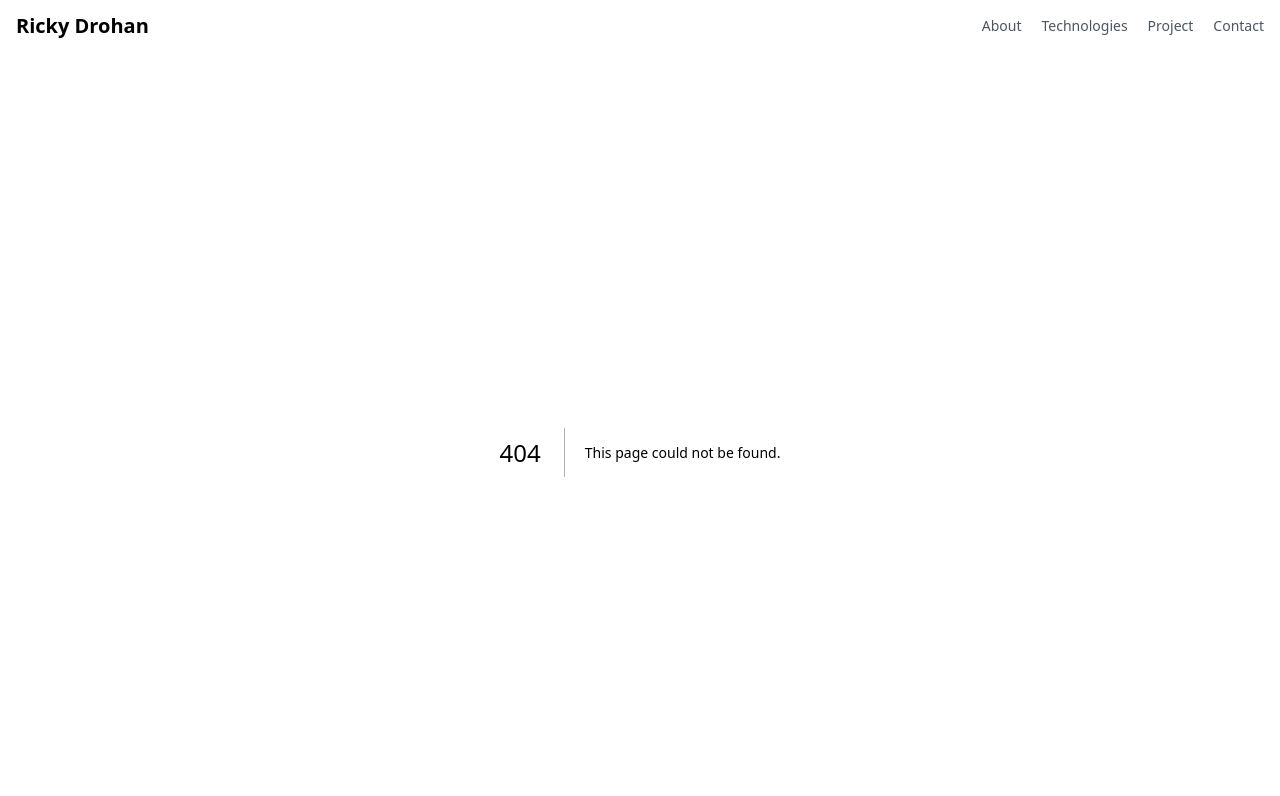
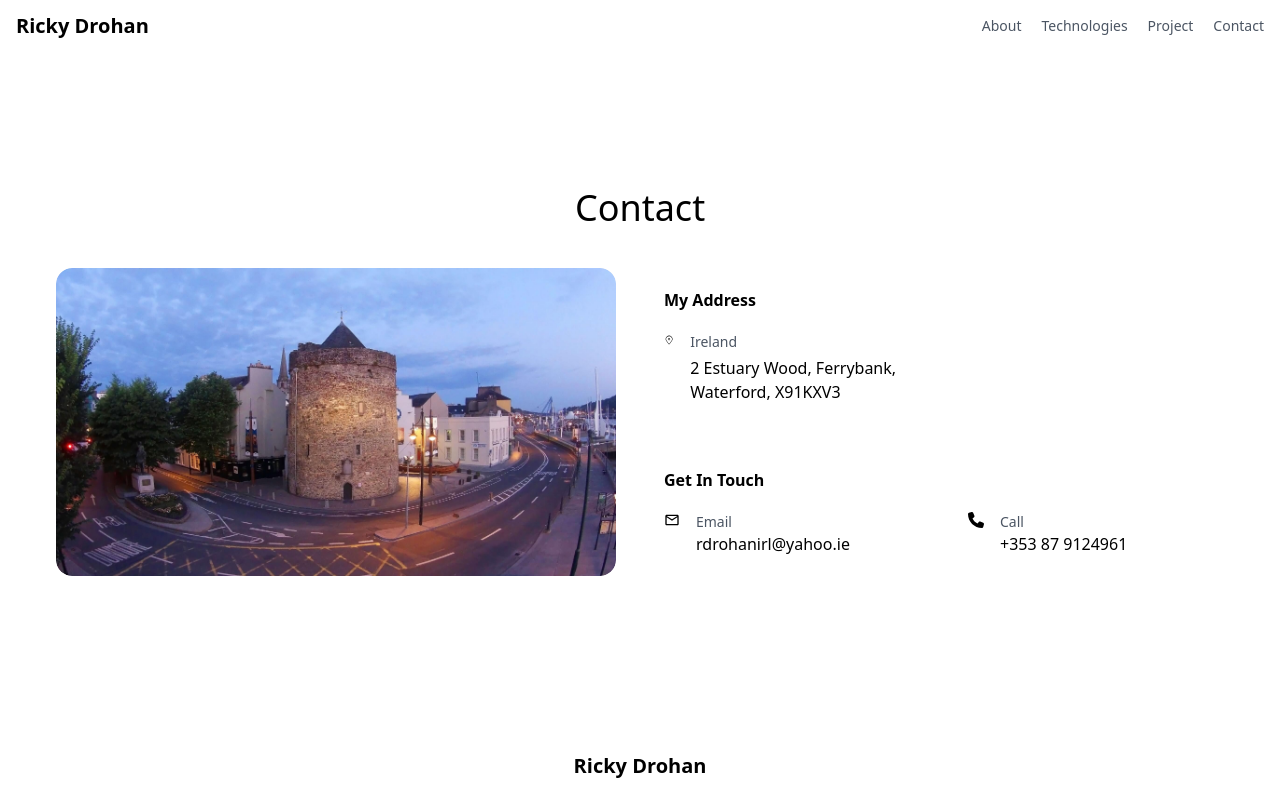
Before and after one commit to RDrohan/ricky-drohan-website, a Next.js app: page /contact in a window 1280 px wide. Before the commit this address had no page. Shown: the top 796 px of the page. Built offline with nearby package versions, Linux system fonts and the light colour scheme.

Commit message:
Added Contacts page

```diff
--- a/app/components/Menu.tsx
+++ b/app/components/Menu.tsx
@@ -33,7 +33,7 @@ export default function Menu() {
       title: "Contacts",
       description: "Getting in touch is easy!",
       callToAction: "Contact Me",
-      link: "",
+      link: "/contact",
     },
   ];
 
--- a/app/components/Navbar.tsx
+++ b/app/components/Navbar.tsx
@@ -57,7 +57,7 @@ export default function Navbar() {
             </Link>
             <Link
               className="font-medium text-gray-600 hover:text-gray-400 focus:outline-none focus:text-gray-400 dark:text-neutral-400 dark:hover:text-neutral-500 dark:focus:text-neutral-500"
-              href="#"
+              href="/contact"
             >
               Contact
             </Link>
--- /dev/null
+++ b/app/contact/page.tsx
@@ -0,0 +1,98 @@
+import { MdOutlineMailOutline } from "react-icons/md";
+import { CiLocationOn } from "react-icons/ci";
+import { FaPhone } from "react-icons/fa6";
+
+import Image from "next/image";
+
+export default function Contact() {
+  return (
+    <div className="mt-auto w-full max-w-[85rem] py-10 px-4 sm:px-6 lg:px-8 mx-auto">
+      <div className="max-w-7xl px-4 lg:px-6 py-12 lg:py-24 mx-auto">
+        <div className="mb-6 sm:mb-10 max-w-2xl text-center mx-auto">
+          <h2 className="font-medium text-black text-2xl sm:text-4xl dark:text-white">
+            Contact
+          </h2>
+        </div>
+
+        <div className="grid grid-cols-1 lg:grid-cols-2 lg:items-center gap-6 md:gap-8 lg:gap-12">
+          <div className="aspect-w-16 aspect-h-6 lg:aspect-h-14 overflow-hidden bg-gray-100 rounded-2xl dark:bg-neutral-800">
+            <Image
+              className="object-cover rounded-2xl"
+              width={1920}
+              height={1080}
+              src="/waterford.jpg"
+              alt="Contacts Image"
+            />
+          </div>
+
+          <div className="space-y-8 lg:space-y-16">
+            <div>
+              <h3 className="mb-5 font-semibold text-black dark:text-white">
+                My Address
+              </h3>
+
+              <div className="grid sm:grid-cols-2 gap-4 sm:gap-6 md:gap-8 lg:gap-12">
+                <div className="flex gap-4">
+                  <CiLocationOn size={16} />
+
+                  <div className="grow">
+                    <p className="text-sm text-gray-600 dark:text-neutral-400">
+                      Ireland
+                    </p>
+                    <address className="mt-1 text-black not-italic dark:text-white">
+                      2 Estuary Wood, Ferrybank, Waterford, X91KXV3
+                    </address>
+                  </div>
+                </div>
+              </div>
+            </div>
+
+            <div>
+              <h3 className="mb-5 font-semibold text-black dark:text-white">
+                Get In Touch
+              </h3>
+
+              <div className="grid sm:grid-cols-2 gap-4 sm:gap-6 md:gap-8 lg:gap-12">
+                <div className="flex gap-4">
+                  <MdOutlineMailOutline size={16} />
+
+                  <div className="grow">
+                    <p className="text-sm text-gray-600 dark:text-neutral-400">
+                      Email
+                    </p>
+                    <p>
+                      <a
+                        className="relative inline-block font-medium text-black focus:outline-none focus:before:bg-black dark:text-white"
+                        href="mailto:rdrohanirl@yahoo.ie"
+                      >
+                        rdrohanirl@yahoo.ie
+                      </a>
+                    </p>
+                  </div>
+                </div>
+
+                <div className="flex gap-4">
+                  <FaPhone size={16} />
+
+                  <div className="grow">
+                    <p className="text-sm text-gray-600 dark:text-neutral-400">
+                      Call
+                    </p>
+                    <p>
+                      <a
+                        className="relative inline-block font-medium text-black focus:outline-none focus:before:bg-black dark:text-white"
+                        href="tel:+353879124961"
+                      >
+                        +353 87 9124961
+                      </a>
+                    </p>
+                  </div>
+                </div>
+              </div>
+            </div>
+          </div>
+        </div>
+      </div>
+    </div>
+  );
+}
```
